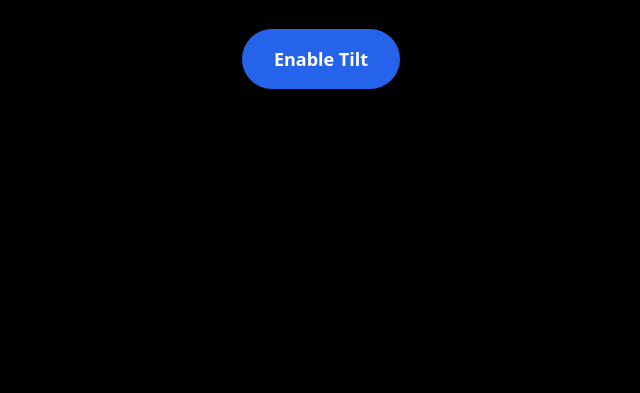
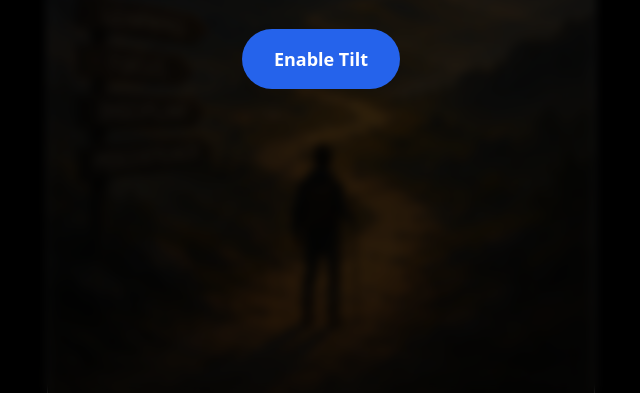
Before and after one commit to achallakiran/digicular, a plain HTML site: page index.html in a window 1280 px wide. Shown: the part 407-800 px from the top of the page, without its empty margins (319-959 px from the left). Drawn offline with nearby package versions, Linux system fonts and the light colour scheme.

Commit message:
Update index.html

```diff
--- a/index.html
+++ b/index.html
@@ -26,9 +26,16 @@
             left: 0;
             width: 100%;
             height: 100%;
-            object-fit: cover; /* cover or contain based on preference */
+
+            /* FIXED: 'contain' ensures the whole image is visible without cropping */
+            object-fit: contain;
+
+            /* FIXED: Forces the image to stay perfectly in the middle */
+            object-position: center;
+
             transition: opacity 0.05s linear;
             opacity: 0;
+            pointer-events: none; /* Prevents layers from blocking touches */
         }
         /* Startup overlay styling */
         #startOverlay {
@@ -68,7 +75,7 @@
         const statusText = document.getElementById('statusText');
 
         // IMPORTANT: These names must exactly match the files in your GitHub repo!
-        const imageFiles = ['image1.PNG', 'image2.PNG', 'image3.PNG'];
+        const imageFiles = ['image1.png', 'image2.png', 'image3.png'];
         let layers = [];
 
         // 1. Preload the images from the GitHub repo
```
